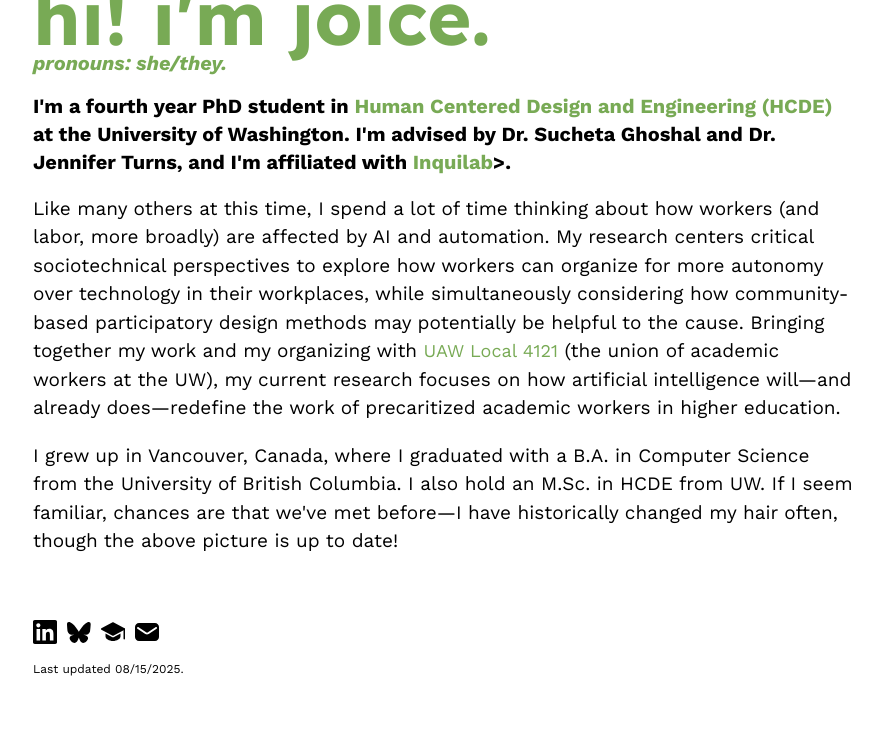
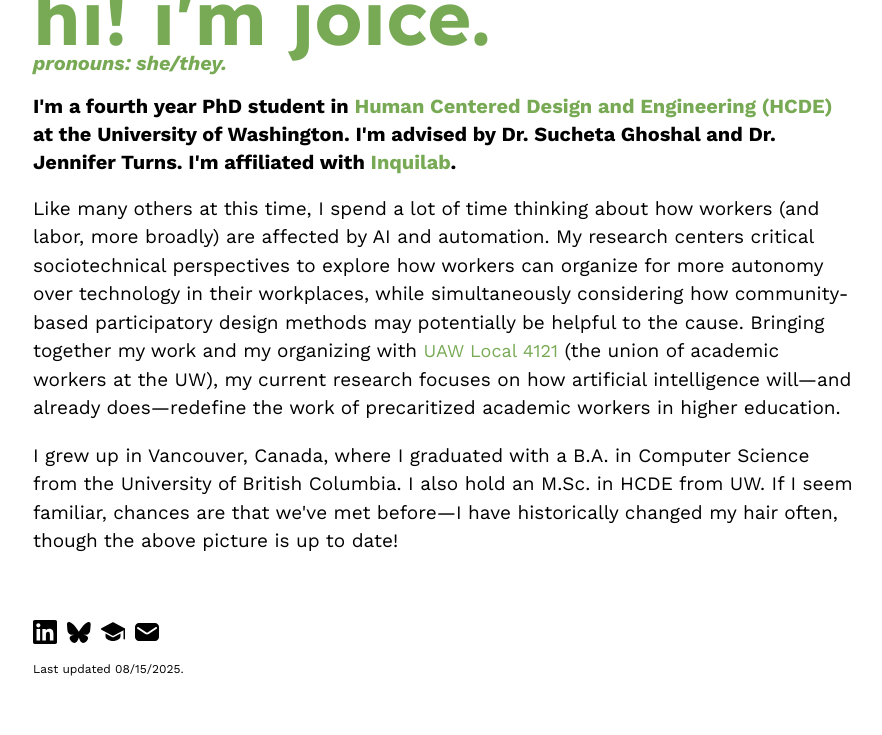
Before and after one commit to joitng/joitng.github.io, a Jekyll site: the page built from index.html, in a window 1280 px wide. Shown: the part 297-1032 px from the top of the page, without its empty margins (195-1077 px from the left). Built offline with Jekyll 4.4.1, drawn with Linux system fonts in a browser that asks for light colours.

Commit message:
oops i never checked the inquilab update

```diff
--- a/index.html
+++ b/index.html
@@ -13,7 +13,7 @@
     <div id="top-links">
         <h4 class="subtitle">pronouns: she/they.</h4>
     </div>
-    <h4>I'm a fourth year PhD student in <a href="https://www.hcde.washington.edu/">Human Centered Design and Engineering (HCDE)</a> at the University of Washington. I'm advised by Dr. Sucheta Ghoshal and Dr. Jennifer Turns, and I'm affiliated with <a href="https://inquilab.cc/">Inquilab</a>>.</h4>
+    <h4>I'm a fourth year PhD student in <a href="https://www.hcde.washington.edu/">Human Centered Design and Engineering (HCDE)</a> at the University of Washington. I'm advised by Dr. Sucheta Ghoshal and Dr. Jennifer Turns. I'm affiliated with <a href="https://inquilab.cc/">Inquilab</a>.</h4>
     <p>Like many others at this time, I spend a lot of time thinking about how workers (and labor, more broadly) are affected by AI and automation.
         My research centers critical sociotechnical perspectives to explore how workers can organize for more autonomy over technology in their workplaces, while simultaneously considering how community-based participatory design methods may potentially be helpful to the cause.
         Bringing together my work and my organizing with <a href="https://uaw4121.org/">UAW Local 4121</a> (the union of academic workers at the UW), my current research focuses on how artificial intelligence will—and already does—redefine the work of precaritized academic workers in higher education.
```
